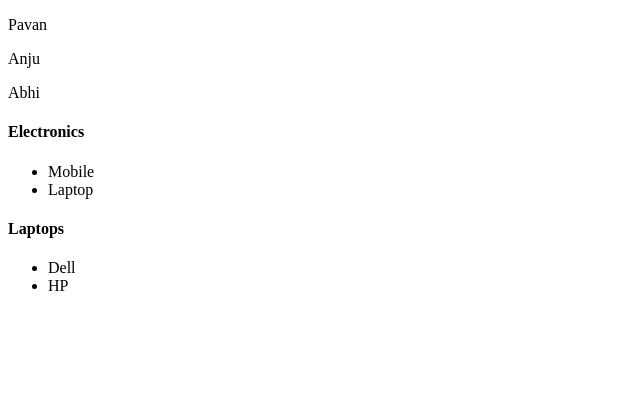
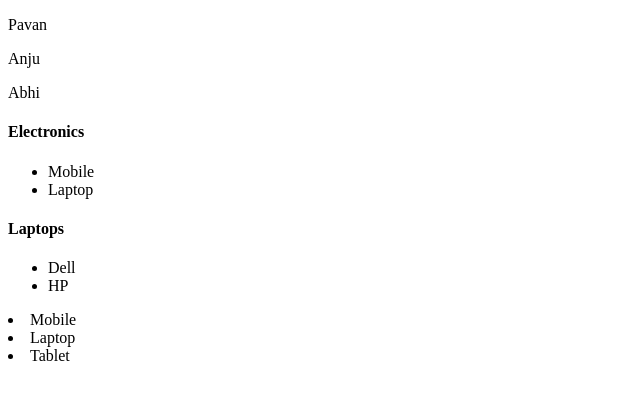
Before and after one commit to pavanraj8943/React-Practice-Problems, a React (Vite) app in the folder 31-40/: page / in a window 1280 px wide. Shown: the top 400 px of the page, without its empty margins (0-640 px from the left). Built offline with nearby package versions, Linux system fonts and the light colour scheme.

Commit message:
ConditionalListRendering added

```diff
--- a/31-40/src/App.jsx
+++ b/31-40/src/App.jsx
@@ -1,12 +1,14 @@
 import React from 'react'
 import ListRenderingUniqueKey from './Componetes/ListRenderingUniqueKey'
 import NestedList from './Componetes/NestedList'
+import ConditionalListRendering from './Componetes/ConditionalListRendering'
 
 const App = () => {
   return (
     <div>
       <ListRenderingUniqueKey />
       <NestedList />
+      <ConditionalListRendering />
     </div>
   )
 }
--- /dev/null
+++ b/31-40/src/Componetes/ConditionalListRendering.jsx
@@ -0,0 +1,14 @@
+import React from 'react'
+
+const ConditionalListRendering = () => {
+  const items =["Mobile","Laptop","Tablet"];
+
+
+  return (
+    <div>
+       {items.length>0 ? items.map(item => <li key={item}>{item}</li>) : <p>no items</p>}
+    </div>
+  )
+}
+
+export default ConditionalListRendering
```
